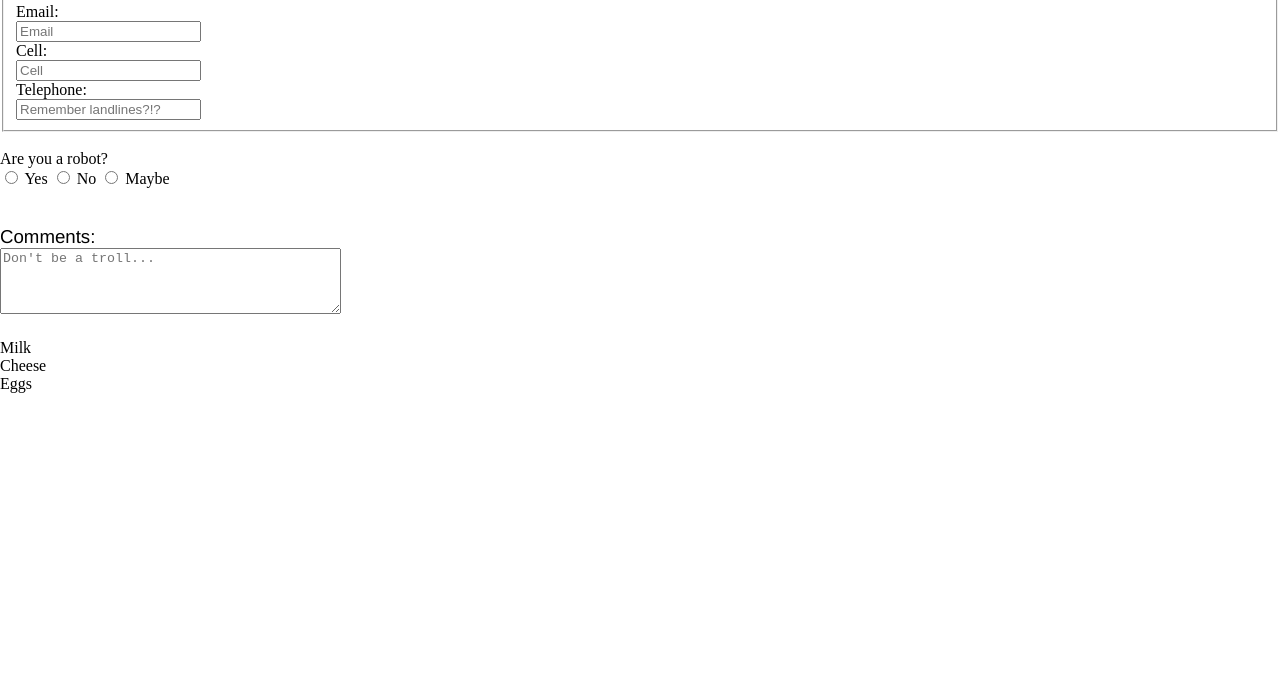
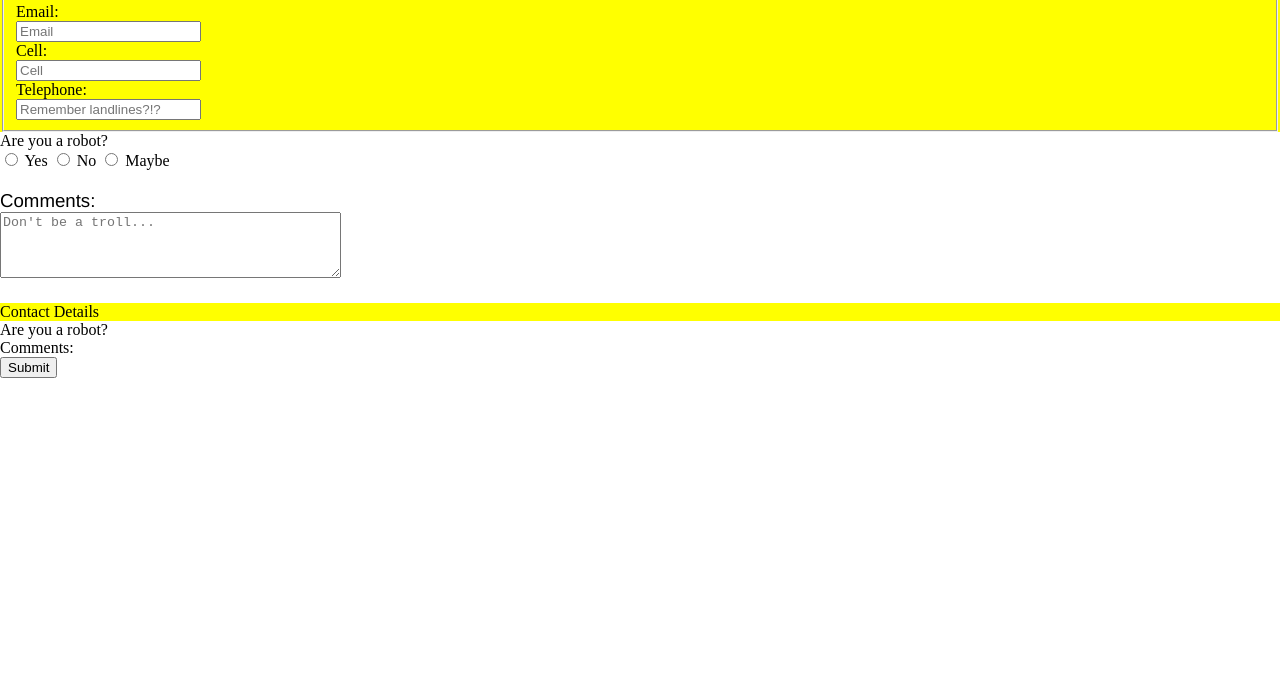
Before and after one commit to ronFloyd/project-1, a plain HTML site: page testing-forms.html in a window 1280 px wide. Shown: the part 110-800 px from the top of the page. Drawn offline with Linux system fonts and the light colour scheme.

Commit message:
Revised testing-forms.html

```diff
--- a/main.css
+++ b/main.css
@@ -7,23 +7,35 @@ html, body, h1, h2, h3, h4, ul, ol, li, p, a {
 
 /*Team Tofu CSS*/
 
-.contact {
-
+/*.contact {
+  background-color: #0066FF;
 }
 
 .robot {
-
+  background-color: #CCFFFF;
 }
 
-.comment {
+.comments {
+  background-color: green;
+}
 
+.updateList {
+  background-color: #0066FF;
+}*/
+
+.changed {
+  background-color: red;
+}
+
+.highlight {
+  background-color: yellow;
 }
 
 /* End Team Tofu CSS*/
 
 header {
   color: #FFE636;
-  background: #006600;
+  background: green;
   font-family: "Libre Baskerville";
   text-align: center;
 }
--- a/testing-forms.html
+++ b/testing-forms.html
@@ -9,7 +9,7 @@
       <h1>Team Tofu Forms</h1>
     </header>
     <form>
-    <section class="contact">
+    <section class="contact" id="contactDetails">
       <fieldset>
         <legend>Contact Details</legend>
         <label>Email:<br />
@@ -20,8 +20,8 @@
         <input type="text" name="telephone" placeholder="Remember landlines?!?" /></label>
       </fieldset>
     </section>
-      <br />
-    <section class="robot">
+
+    <section class="robot" id="robotSection">
       Are you a robot?
       <br />
       <label>
@@ -37,8 +37,8 @@
         Maybe
       </label>
     </section>
-      <br />
-    <section class="comments">
+
+    <section class="comments" id="trollComments">
       <p>
         <label for="comments">
           Comments:
@@ -47,15 +47,49 @@
         <textarea rows="4" cols="40" id="comments" placeholder="Don't be a troll..."></textarea>
       </p>
     </section>
+
     <section>
       <ul>
-        <li>Milk</li>
-        <li>Cheese</li>
-        <li>Eggs</li>
+        <li class="contact">Contact Details</li>
+        <li class="robot">Are you a robot?</li>
+        <li class="comments">Comments:</li>
       </ul>
     </section>
+
+    <button type="button">
+      Submit
+    </button>
+
     </form>
     <script>
+      var highlight = document.querySelectorAll(".contact");
+        for (var i = 0; i < highlight.length; i++) {
+
+         highlight[i].className = "highlight";
+
+         console.log(highlight.length);
+        }
+      // var greenBackgroundElements = document.getElementsByClassName("comments");
+      // console.log(greenBackgroundElements.length);
+
+      // for (var i = 0; i < greenBackgroundElements.length; i++) {
+      //   greenBackgroundElements[i].className = "changed";
+      // }
+
+      // var list = document.querySelectorAll('li');
+      // for (var i = 0; i < list.length; i++) {
+      //   list[i].className = "changed";
+      // }
+      //
+      // var setDefaults = function() {
+      //   var firstItem = document.getElementById('contactDetails');
+      //   var elements = document.querySelectorAll('li');
+
+      //   firstItem.className = "highlight";
+      //   elements[0].className = "highlight";
+      // }
+
+      // setDefaults();
 
     </script>
   </body>
```
